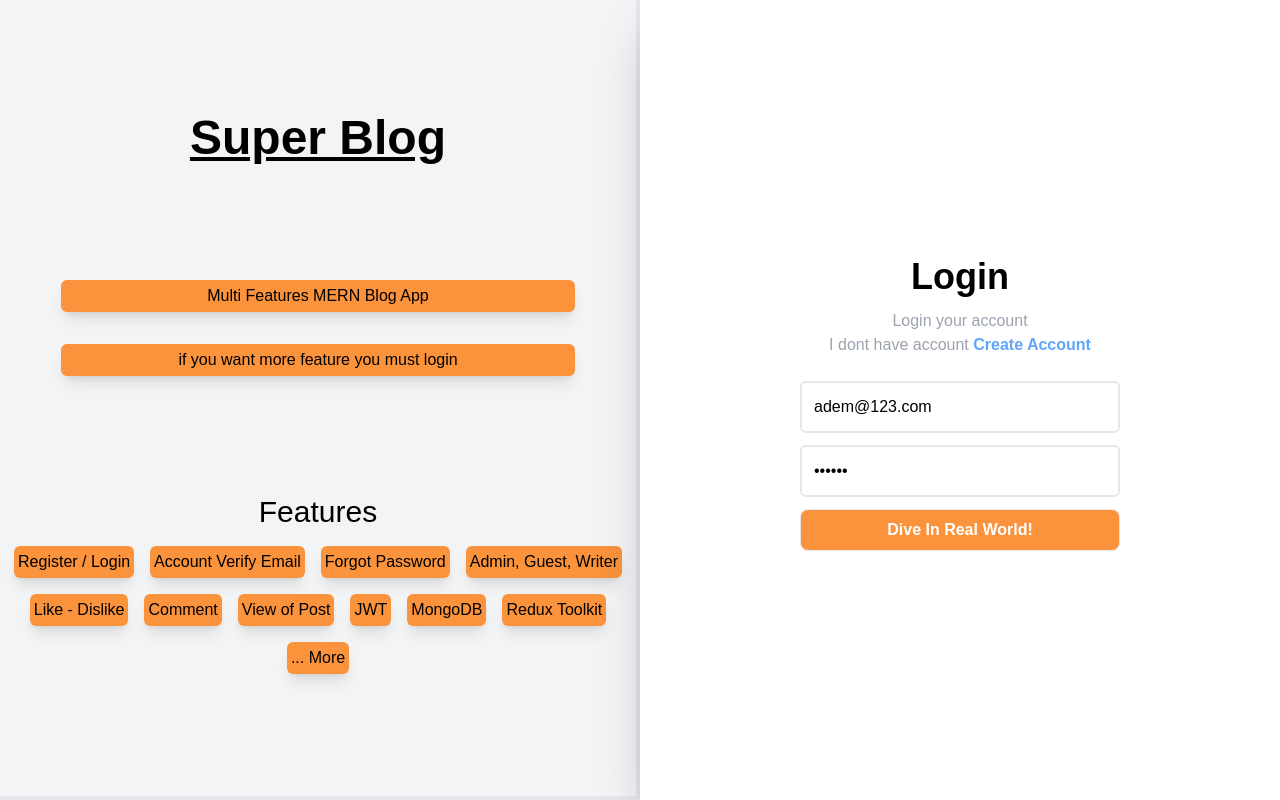
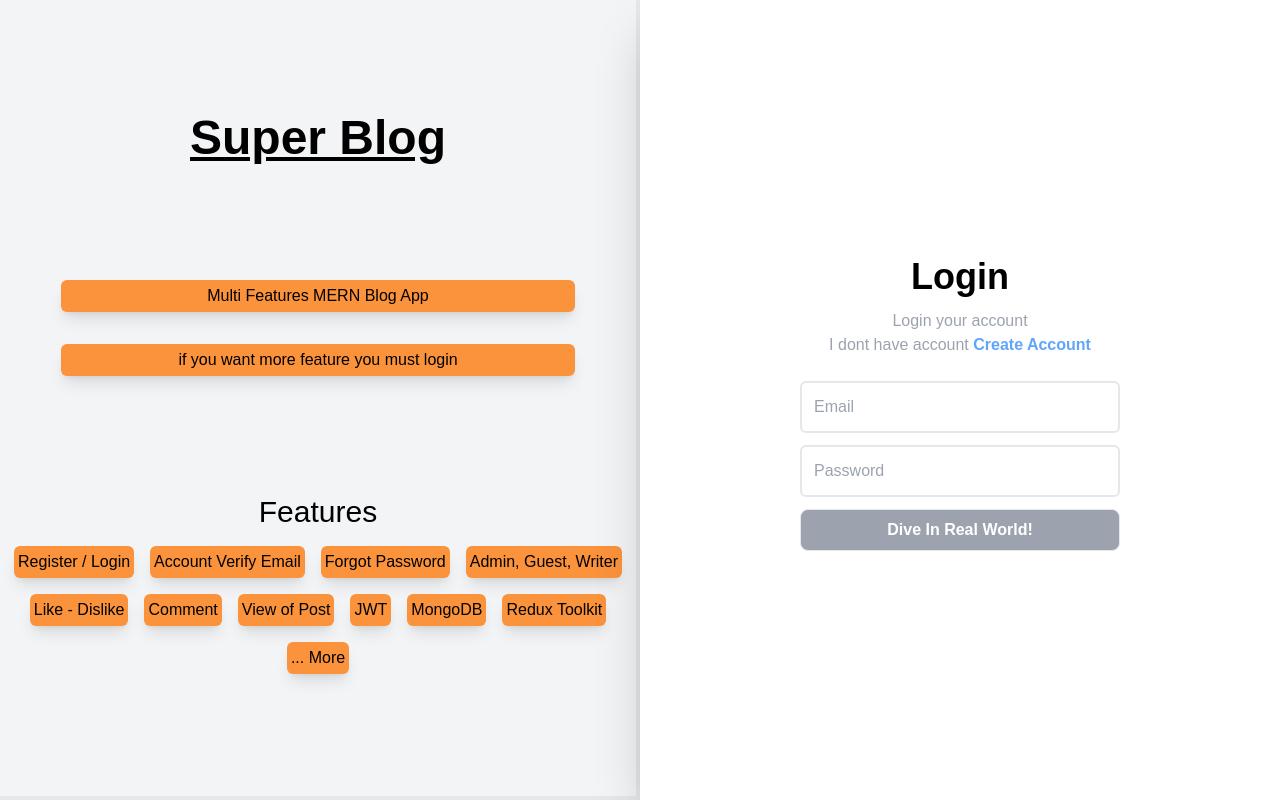
Before and after one commit to ademhatay/super-blog, a React (Create React App) app in the folder frontend/: page /auth/login in a window 1280 px wide. Built offline with nearby package versions, Linux system fonts and the light colour scheme; no server answers.

Commit message:
auth error message fix

```diff
--- a/frontend/src/index.js
+++ b/frontend/src/index.js
@@ -31,6 +31,10 @@ const router = createBrowserRouter([
 				element: <Login />
 			}
 		]
+	},
+	{
+		path: "profile",
+		element: <>Profile</>,
 	}
 ]);
 
--- a/frontend/src/screens/Auth/Login.jsx
+++ b/frontend/src/screens/Auth/Login.jsx
@@ -34,8 +34,8 @@ const Login = () => {
 	// Formik form state and methods
 	const formik = useFormik({
 		initialValues: {
-			email: 'adem@123.com',
-			password: '123456'
+			email: '',
+			password: ''
 		},
 		validationSchema,
 		onSubmit: values => {
@@ -82,9 +82,10 @@ const Login = () => {
 				</div>
 				<div className="input-group flex my-3 flex-col items-center">
 					<button
+						disabled={loading || !formik.isValid || !formik.dirty}
 						onClick={formik.handleSubmit}
 						type='submit'
-						className='border w-10/12 lg:w-1/2 py-2 rounded-lg bg-orange-400 text-white font-bold'>
+						className='border w-10/12 lg:w-1/2 py-2 rounded-lg bg-orange-400 text-white font-bold disabled:bg-gray-400'>
 						{
 							loading ? <div className='flex justify-center items-center'>
 								<svg className="animate-spin -ml-1 mr-3 h-5 w-5 text-white" xmlns="http://www.w3.org/2000/svg" fill="none" viewBox="0 0 24 24">
--- a/frontend/src/screens/Auth/Register.jsx
+++ b/frontend/src/screens/Auth/Register.jsx
@@ -21,7 +21,7 @@ const Register = () => {
 	const dispatch = useDispatch();
 
 	// Redux state
-	const { loading, appError, serverError, registered } = useSelector(state => state?.users);
+	const { loading, appErr, serverErr, registered } = useSelector(state => state?.users);
 
 
 	// navigate
@@ -135,8 +135,8 @@ const Register = () => {
 						}
 					</button>
 					{
-						appError || serverError ? <p className='text-red-400 text-base lg:text-lg mt-3 font-bold'>
-							{serverError} - {appError}
+						appErr || serverErr ? <p className='text-red-400 text-base lg:text-lg mt-3 font-bold'>
+							{serverErr} - {appErr}
 						</p> : null
 					}
 				</div>
```
